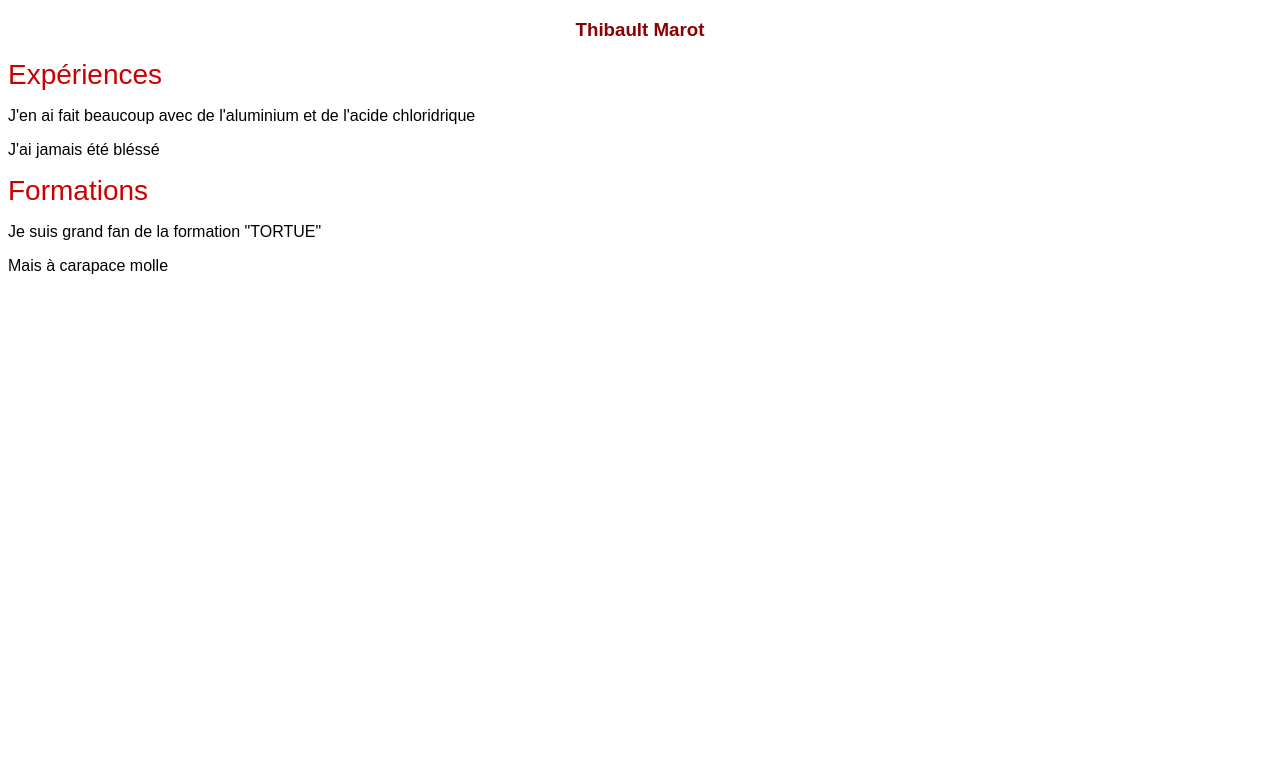
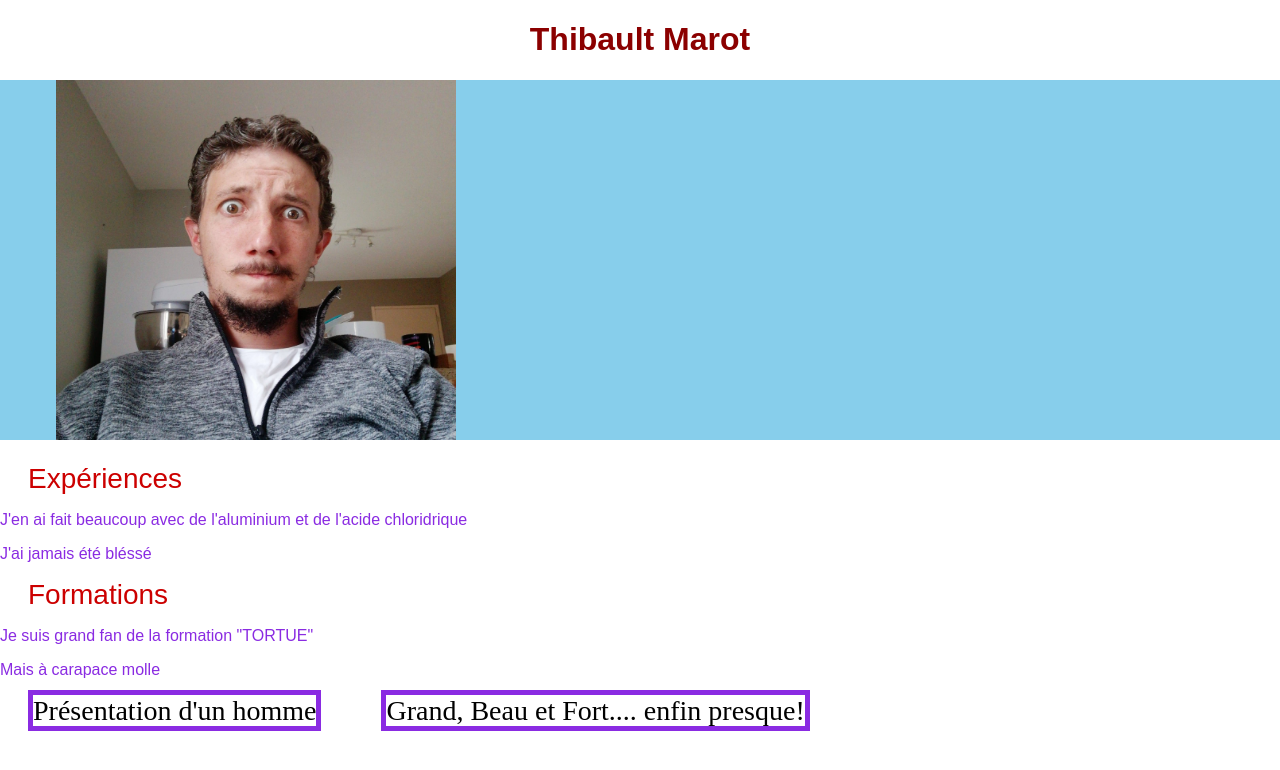
Before and after one commit to ThibaultMarot/ThibaultMarot.github.io, a plain HTML site: page index.html in a window 1280 px wide. Drawn offline with Linux system fonts and the light colour scheme.

Commit message:
Essai de code html, CSS

```diff
--- a/index.css
+++ b/index.css
@@ -1,5 +1,6 @@
 p {
 	font-family:Arial;
+	color:blueviolet;
 	font-size:16px;
 }
 
@@ -8,8 +9,30 @@ h3 {
 	color:darkred;
 	text-align:center;
 }
+img:hover {transform: rotate(45deg);}
 
 span {
+	margin: 1em;
 	color:#cc0000;
 	font-size:28px;
 }
+h1 {
+	font-family:Arial;
+	color:darkred;
+	text-align:center;
+
+}
+#header {
+	background-color: skyblue;
+	color: #ffffff;
+	border: 3px skyblue;
+	height: 360px;
+	position: fixed;
+	left: 0;
+	right: 0;
+	z-index: 1;}
+
+#footer span {
+	border: 5px solid blueviolet;
+    height: 50px;
+	color: black;}
--- a/index.html
+++ b/index.html
@@ -5,12 +5,25 @@
         <link type="text/css" rel="stylesheet" href="index.css" />
     </head>
 	<body>
-		<h3>Thibault Marot</h3>
+		<h1>Thibault Marot</h1>
+
+     <div id="header">
+			<span class="corner1"></span>
+			<img src="116248559_2196639440481487_3180944241819559304_n.jpg"
+     width="400"
+     height="360"
+     title="Ma tête">
+			<span class="corner2"></span>
+
+
 		<p><span>Expériences</span></p>
 		<p>J'en ai fait beaucoup avec de l'aluminium et de l'acide chloridrique</p>
 		<p>J'ai jamais été bléssé</p>
 		<p><span>Formations</span></p>
 		<p>Je suis grand fan de la formation "TORTUE"</p>
 		<p>Mais à carapace molle</p>
+		<div id="footer">
+			<span class="corner1">Présentation d'un homme</span>
+			<span class="corner2">Grand, Beau et Fort.... enfin presque!</span>
 	</body>
 </html>
```
Also changed, not shown: 116248559_2196639440481487_3180944241819559304_n.jpg (added).
